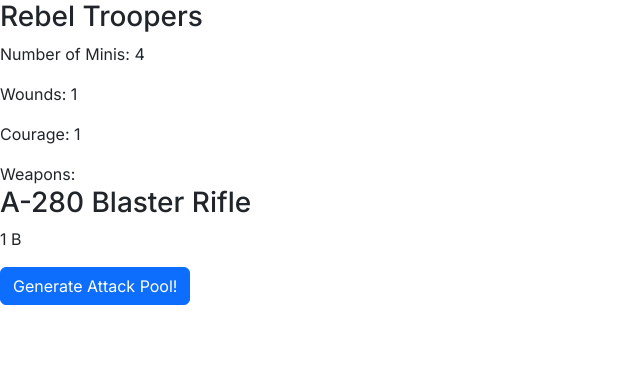
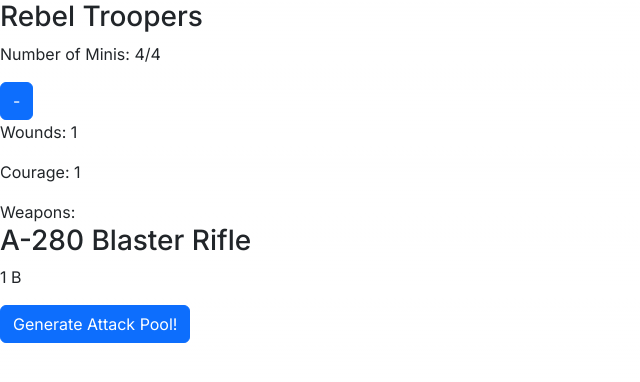
Before and after one commit to Driftydirt/SWLegionCompanion, a Next.js app in the folder sw-legion-companion/: page / in a window 1280 px wide. Shown: the top 382 px of the page, without its empty margins (0-640 px from the left). Built offline with nearby package versions, Linux system fonts and the light colour scheme.

Commit message:
variable number of minis

```diff
--- a/sw-legion-companion/app/helpers.tsx
+++ b/sw-legion-companion/app/helpers.tsx
@@ -1,7 +1,6 @@
 import { AttackPool } from "./unit";
 
-export function displayAttackPool(attackPool: AttackPool | undefined) {
-  if (attackPool === undefined) return;
+export function displayAttackPool(attackPool: AttackPool) {
   const hasWhiteDice = attackPool.whiteDice != undefined;
   const hasBlackDice = attackPool.blackDice != undefined;
   const hasRedDice = attackPool.redDice != undefined;
--- a/sw-legion-companion/app/unit.ts
+++ b/sw-legion-companion/app/unit.ts
@@ -8,6 +8,7 @@
 
 export class Unit {
   private numberOfMinis: number;
+  private currentMinis: number;
   private name: string;
   private woundsPerMini: number;
   private courage: number;
@@ -25,9 +26,18 @@
     this.courage = courage;
     this.weapon = weapon;
     this.numberOfMinis = numberOfMinis;
+    this.currentMinis = numberOfMinis;
   }
   public getNumberOfMinis(): number {
     return this.numberOfMinis;
+  }
+
+  public getCurrentMinis(): number {
+    return this.currentMinis;
+  }
+
+  public setCurrentMinis(value: number) {
+    this.currentMinis = value;
   }
 
   public getName(): string {
@@ -50,13 +60,13 @@
     const individualAttackPool = this.weapon.getAttackPool();
     const attackPool: AttackPool = {
       whiteDice: individualAttackPool.whiteDice
-        ? this.numberOfMinis * individualAttackPool.whiteDice
+        ? this.currentMinis * individualAttackPool.whiteDice
         : undefined,
       blackDice: individualAttackPool.blackDice
-        ? this.numberOfMinis * individualAttackPool.blackDice
+        ? this.currentMinis * individualAttackPool.blackDice
         : undefined,
       redDice: individualAttackPool.redDice
-        ? this.numberOfMinis * individualAttackPool.redDice
+        ? this.currentMinis * individualAttackPool.redDice
         : undefined,
     };
     return attackPool;
--- a/sw-legion-companion/app/unit_viewer.tsx
+++ b/sw-legion-companion/app/unit_viewer.tsx
@@ -14,16 +14,28 @@
 
 export default function UnitViewer({ unit }: UnitViewerProps) {
   const [numberOfMinis, setNumberOfMinis] = useState<number>();
+  const [currentMinis, setCurrentMinis] = useState<number>();
+  const [hasMaxMinis, setHasMaxMinis] = useState<boolean>(true);
   const [name, setName] = useState<string>();
   const [woundsPerMini, setWoundsPerMini] = useState<number>();
   const [courage, setCourage] = useState<number>();
   const [weapon, setWeapon] = useState<Weapon>();
+  const [defeated, setDefeated] = useState<boolean>(false);
 
   const [attackPool, setAttackPool] = useState<AttackPool>();
   const [hasAttackPool, setHasAttackPool] = useState<boolean>(false);
 
+  const handleIncrementMinis = () => {
+    setCurrentMinis((prev) => {
+      if (currentMinis && numberOfMinis && currentMinis + 1 > numberOfMinis)
+        return;
+      if (prev != undefined) return prev + 1;
+    });
+  };
+
   useEffect(() => {
     setNumberOfMinis(unit.getNumberOfMinis());
+    setCurrentMinis(unit.getCurrentMinis());
     setName(unit.getName());
     setWoundsPerMini(unit.getWoundsPerMini());
     setCourage(unit.getCourage());
@@ -34,25 +46,61 @@
     setHasAttackPool(attackPool != undefined);
   }, [attackPool]);
 
+  useEffect(() => {
+    if (currentMinis === undefined) return;
+
+    if (defeated && currentMinis === 0) return;
+
+    setDefeated(currentMinis === 0);
+    numberOfMinis && setHasMaxMinis(numberOfMinis === currentMinis);
+    unit.setCurrentMinis(currentMinis);
+  }, [currentMinis]);
+
   return (
     <>
       <div>
         <h3>{name}</h3>
-        <p>Number of Minis: {numberOfMinis}</p>
+        <div>
+          <p>
+            Number of Minis: {currentMinis}/{numberOfMinis}
+          </p>
+          {hasMaxMinis ? null : (
+            <Button
+              onClick={() => {
+                handleIncrementMinis();
+              }}
+            >
+              +
+            </Button>
+          )}{" "}
+          <Button
+            disabled={defeated}
+            onClick={() => setCurrentMinis((prev) => prev && prev - 1)}
+          >
+            -
+          </Button>
+        </div>
         <p>Wounds: {woundsPerMini}</p>
         <p>Courage: {courage}</p>
         Weapons:
         <WeaponViewer weapon={weapon}></WeaponViewer>
+        {!defeated ? (
+          <div>
             <Button onClick={() => setAttackPool(unit.generateAttackPool())}>
               Generate Attack Pool!
-        </Button>
+            </Button>{" "}
             {hasAttackPool ? (
               <div>
                 {" "}
-            {displayAttackPool(attackPool)}
-            <Button variant="danger" onClick={() => setAttackPool(undefined)}>
+                {attackPool && displayAttackPool(attackPool)}
+                <Button
+                  variant="danger"
+                  onClick={() => setAttackPool(undefined)}
+                >
                   Clear Attack Pool
                 </Button>
+              </div>
+            ) : null}{" "}
           </div>
         ) : null}
       </div>
--- a/sw-legion-companion/app/weapon_viewer.tsx
+++ b/sw-legion-companion/app/weapon_viewer.tsx
@@ -29,7 +29,7 @@
     <>
       <div>
         <h3>{name}</h3>
-        {displayAttackPool(attackPool)}
+        {attackPool && displayAttackPool(attackPool)}
       </div>
     </>
   );
```
Also changed, not shown: 1 other file (tests, documents, lock files or other folders). Lines whose indentation alone changed are shown as unchanged.
